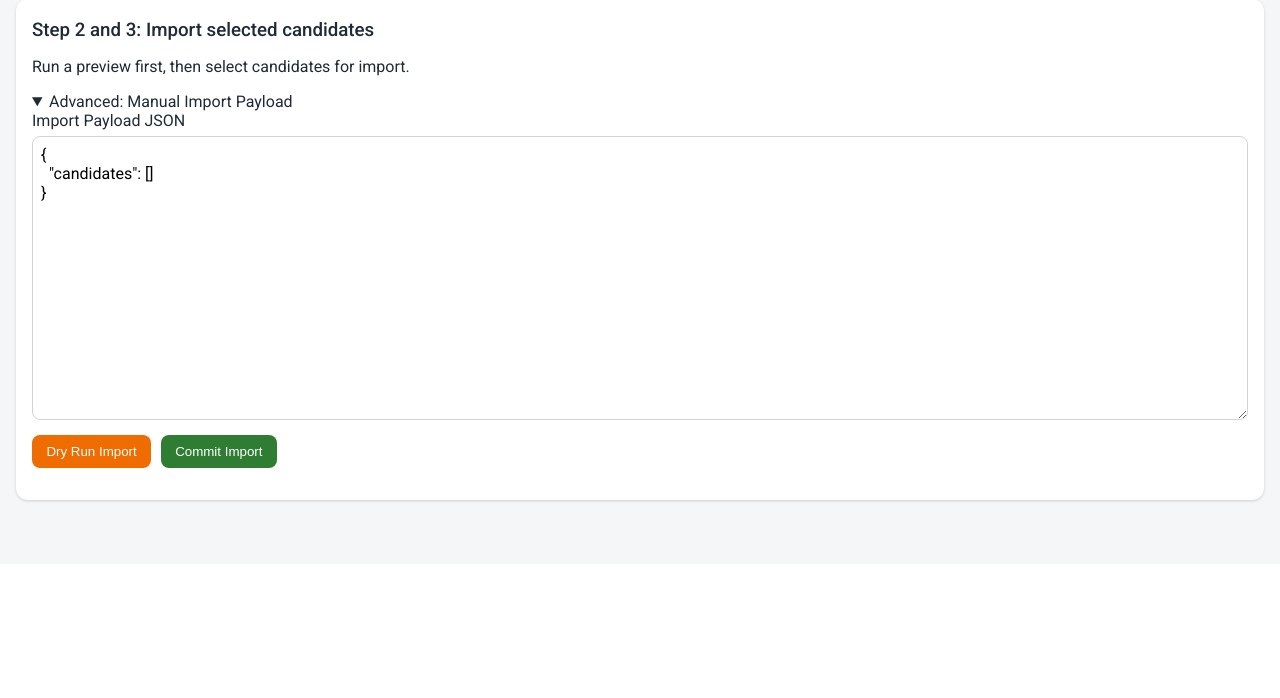
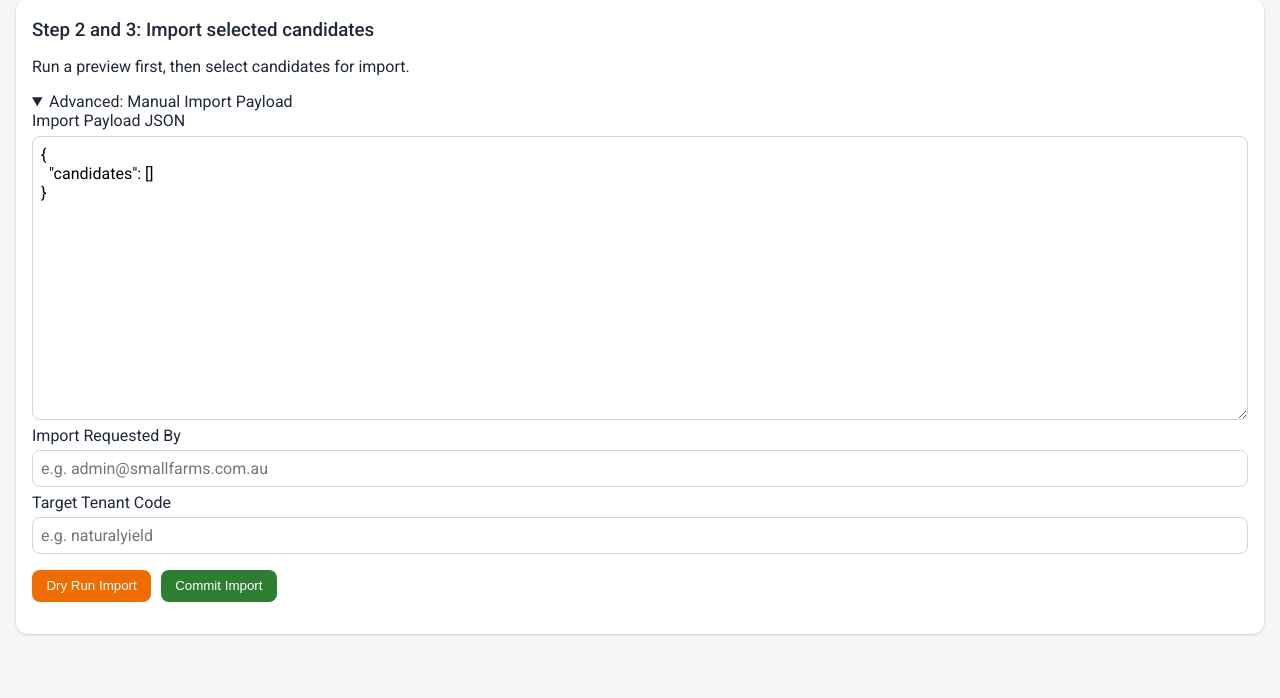
Before and after one commit to jeremytrevatt-au/app-smallfarms-admin, a FastAPI app: page /harvest in a window 1280 px wide, after a click on "Advanced: Manual Import Payload". Shown: the part 1053-1751 px from the top of the page. Before the commit the page ends 1556 px from the top, so only its background shows below. Run offline with FastAPI, Linux system fonts and the light colour scheme.

Commit message:
Add import preflight validation and payload mapping.
TODO import reliability: Inject requested_by/target_tenant_code, map name->display_name, sanitize partial locations with provider IDs, and surface exact offending provider_place_id errors before submit.

Made-with: Cursor

```diff
--- a/app/routes/harvest_jobs.py
+++ b/app/routes/harvest_jobs.py
@@ -53,13 +53,13 @@ def _sort_preview_results(harvest_result: dict) -> dict:
     return updated
 
 
-def _sanitize_import_payload(payload: dict) -> tuple[dict, int]:
+def _sanitize_import_payload(payload: dict) -> tuple[dict, list[str]]:
     candidates = payload.get("candidates")
     if not isinstance(candidates, list):
-        return payload, 0
+        return payload, []
 
     sanitized_candidates: list[dict] = []
-    partial_location_removed = 0
+    partial_location_removed_ids: list[str] = []
     for item in candidates:
         if not isinstance(item, dict):
             sanitized_candidates.append(item)
@@ -74,12 +74,58 @@ def _sanitize_import_payload(payload: dict) -> tuple[dict, int]:
                 pass
             elif has_lat or has_lng:
                 candidate.pop("location", None)
-                partial_location_removed += 1
+                provider_id = str(candidate.get("provider_place_id", "unknown"))
+                partial_location_removed_ids.append(provider_id)
         sanitized_candidates.append(candidate)
 
     updated = dict(payload)
     updated["candidates"] = sanitized_candidates
-    return updated, partial_location_removed
+    return updated, partial_location_removed_ids
+
+
+def _shape_import_payload(payload: dict) -> dict:
+    shaped = dict(payload)
+    candidates = shaped.get("candidates")
+    if not isinstance(candidates, list):
+        return shaped
+
+    mapped_candidates: list[dict] = []
+    for item in candidates:
+        if not isinstance(item, dict):
+            continue
+        candidate = dict(item)
+        if not candidate.get("display_name"):
+            candidate["display_name"] = candidate.get("name", "")
+        candidate.pop("exists_in_database", None)
+        candidate.pop("existing_listing_id", None)
+        mapped_candidates.append(candidate)
+
+    shaped["candidates"] = mapped_candidates
+    return shaped
+
+
+def _validate_import_payload(payload: dict) -> list[str]:
+    errors: list[str] = []
+    if not str(payload.get("requested_by", "")).strip():
+        errors.append("missing top-level field: requested_by")
+    if not str(payload.get("target_tenant_code", "")).strip():
+        errors.append("missing top-level field: target_tenant_code")
+
+    candidates = payload.get("candidates")
+    if not isinstance(candidates, list) or not candidates:
+        errors.append("missing candidates[]")
+        return errors
+
+    for idx, item in enumerate(candidates):
+        if not isinstance(item, dict):
+            errors.append(f"candidate[{idx}] is not an object")
+            continue
+        provider_id = item.get("provider_place_id", f"index-{idx}")
+        if not str(item.get("display_name", "")).strip():
+            errors.append(f"candidate {provider_id}: missing display_name")
+        if not str(item.get("provider_place_id", "")).strip():
+            errors.append(f"candidate {provider_id}: missing provider_place_id")
+    return errors
 
 
 def _import_error_message(exc: PlatformApiError) -> str:
@@ -181,16 +227,44 @@ async def create_harvest_job(
 
 
 @router.post("/places/import/dry-run", include_in_schema=False)
-async def import_places_dry_run(request: Request, payload_json: str = Form("")):
-    return await _run_places_import(request, payload_json, dry_run=True)
+async def import_places_dry_run(
+    request: Request,
+    payload_json: str = Form(""),
+    import_requested_by: str = Form(""),
+    import_target_tenant_code: str = Form(""),
+):
+    return await _run_places_import(
+        request,
+        payload_json,
+        dry_run=True,
+        import_requested_by=import_requested_by,
+        import_target_tenant_code=import_target_tenant_code,
+    )
 
 
 @router.post("/places/import/commit", include_in_schema=False)
-async def import_places_commit(request: Request, payload_json: str = Form("")):
-    return await _run_places_import(request, payload_json, dry_run=False)
+async def import_places_commit(
+    request: Request,
+    payload_json: str = Form(""),
+    import_requested_by: str = Form(""),
+    import_target_tenant_code: str = Form(""),
+):
+    return await _run_places_import(
+        request,
+        payload_json,
+        dry_run=False,
+        import_requested_by=import_requested_by,
+        import_target_tenant_code=import_target_tenant_code,
+    )
 
 
-async def _run_places_import(request: Request, payload_json: str, dry_run: bool):
+async def _run_places_import(
+    request: Request,
+    payload_json: str,
+    dry_run: bool,
+    import_requested_by: str,
+    import_target_tenant_code: str,
+):
     if not payload_json.strip():
         return _render_harvest(
             request,
@@ -217,8 +291,23 @@ async def _run_places_import(request: Request, payload_json: str, dry_run: bool)
             payload_text=payload_json,
         )
 
+    if import_requested_by.strip() and "requested_by" not in payload:
+        payload["requested_by"] = import_requested_by.strip()
+    if import_target_tenant_code.strip() and "target_tenant_code" not in payload:
+        payload["target_tenant_code"] = import_target_tenant_code.strip()
+
+    shaped_payload = _shape_import_payload(payload)
+    validation_errors = _validate_import_payload(shaped_payload)
+    if validation_errors:
+        return _render_harvest(
+            request,
+            _with_timestamp("Import preflight failed: " + "; ".join(validation_errors)),
+            "error",
+            payload_text=payload_json,
+        )
+
     try:
-        sanitized_payload, partial_location_removed = _sanitize_import_payload(payload)
+        sanitized_payload, partial_location_removed_ids = _sanitize_import_payload(shaped_payload)
         result = await platform_client.import_places(sanitized_payload, dry_run=dry_run)
         inserted_count = result.get("inserted_count", 0)
         updated_count = result.get("updated_count", 0)
@@ -228,8 +317,11 @@ async def _run_places_import(request: Request, payload_json: str, dry_run: bool)
             f"dry_run={mode} import completed: inserted_count={inserted_count}, "
             f"updated_count={updated_count}, outcomes={outcomes}"
         )
-        if partial_location_removed:
-            message += f", partial_location_removed={partial_location_removed}"
+        if partial_location_removed_ids:
+            message += (
+                f", partial_location_removed={len(partial_location_removed_ids)} "
+                f"provider_place_ids={partial_location_removed_ids}"
+            )
         return _render_harvest(
             request,
             _with_timestamp(message),
--- a/templates/harvest.html
+++ b/templates/harvest.html
@@ -96,6 +96,10 @@
 
   <form id="selected-import-form" method="post" class="action-form">
     <input type="hidden" id="payload_json_selected" name="payload_json">
+    <label>Import Requested By</label>
+    <input id="import-requested-by" name="import_requested_by" required placeholder="e.g. admin@smallfarms.com.au">
+    <label>Target Tenant Code</label>
+    <input id="import-target-tenant-code" name="import_target_tenant_code" required placeholder="e.g. naturalyield">
     <p id="selected-count-label">Selected candidates: 0</p>
     <div class="button-row">
       <button type="submit" formaction="/places/import/dry-run" class="btn btn-warning">Dry Run Selected</button>
@@ -111,6 +115,10 @@
     <form method="post" class="action-form">
       <label>Import Payload JSON</label>
       <textarea name="payload_json" rows="14" placeholder='{"candidates": []}'>{{ payload_text }}</textarea>
+      <label>Import Requested By</label>
+      <input name="import_requested_by" required placeholder="e.g. admin@smallfarms.com.au">
+      <label>Target Tenant Code</label>
+      <input name="import_target_tenant_code" required placeholder="e.g. naturalyield">
       <div class="button-row">
         <button type="submit" formaction="/places/import/dry-run" class="btn btn-warning">Dry Run Import</button>
         <button type="submit" formaction="/places/import/commit" class="btn btn-success">Commit Import</button>
@@ -163,6 +171,8 @@
   const selectedCountLabel = document.getElementById("selected-count-label");
   const selectedPayloadInput = document.getElementById("payload_json_selected");
   const selectedImportForm = document.getElementById("selected-import-form");
+  const importRequestedByInput = document.getElementById("import-requested-by");
+  const importTargetTenantCodeInput = document.getElementById("import-target-tenant-code");
   const selectAllBtn = document.getElementById("select-all-preview");
   const selectNoneBtn = document.getElementById("select-none-preview");
   const previewTypeFilters = document.getElementById("preview-type-filters");
@@ -251,7 +261,15 @@
       .filter((input) => input.checked)
       .some((input) => existsInDatabaseByIndex(parseInt(input.value, 10)));
     existingSelectionWarning.style.display = hasExistingSelected ? "" : "none";
-    selectedPayloadInput.value = JSON.stringify({ candidates: selected }, null, 2);
+    selectedPayloadInput.value = JSON.stringify(
+      {
+        requested_by: (importRequestedByInput?.value || "").trim(),
+        target_tenant_code: (importTargetTenantCodeInput?.value || "").trim(),
+        candidates: selected,
+      },
+      null,
+      2
+    );
     return selected.length;
   }
 
@@ -296,6 +314,10 @@
       event.preventDefault();
       alert("Select at least one candidate before import.");
     }
+    if (!importRequestedByInput?.value.trim() || !importTargetTenantCodeInput?.value.trim()) {
+      event.preventDefault();
+      alert("Import Requested By and Target Tenant Code are required.");
+    }
   });
 
   renderTypeFilterControls();
```
Also changed, not shown: tests/test_places_import.py (+40 -7 lines).
